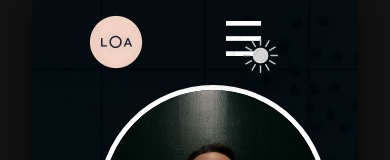
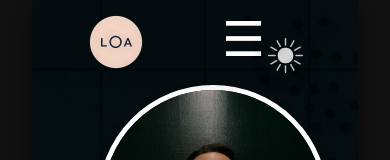
Before and after one commit to Larissa-oa/portifolio, a React (Vite) app: page /about in a window 390 px wide. Shown: the top 160 px of the page. Built offline with nearby package versions, Linux system fonts and the light colour scheme.

Commit message:
responsiveness2

```diff
--- a/src/components/Navbar.jsx
+++ b/src/components/Navbar.jsx
@@ -1,52 +1,54 @@
-import React, { useState } from 'react';
+import React, { useState, useEffect } from 'react';
 import './Navbar.css';
 import logoLOA from '../assets/images/loa-logo.png';
-import { Link } from 'react-router-dom';
+import { Link, useLocation } from 'react-router-dom';
 
-const Navbar = ({isToggled}) => {
+const Navbar = ({ isToggled }) => {
   const [isMenuOpen, setIsMenuOpen] = useState(false);
+  const location = useLocation();
 
   const toggleMenu = () => {
     setIsMenuOpen(!isMenuOpen);
   };
 
-  const closeMenu = ()=> {
-    setIsMenuOpen(false)
-  }
+  const closeMenu = () => {
+    setIsMenuOpen(false);
+  };
+
+  useEffect(() => {
+    setIsMenuOpen(false);
+  }, [location]);
 
   const navbarStyles = {
     backgroundColor: isToggled ? 'rgba(220, 218, 218, 0.03)' : 'rgba(0, 0, 0, 0.04)',
-    transition: 'background-color 0.3s ease'
-  }
+    transition: 'background-color 0.3s ease',
+  };
 
   const navPopupStyles = {
-    backgroundColor: isToggled ? 'rgba(149, 148, 148, 0.87)' : 'rgba(3, 3, 3, 0.92)' ,
-  }
+    backgroundColor: isToggled ? 'rgba(149, 148, 148, 0.87)' : 'rgba(3, 3, 3, 0.92)',
+  };
 
   return (
     <div>
-      <nav style= {navbarStyles}>
+      <nav style={navbarStyles}>
         <div id="main-nav-wrap" className={isMenuOpen ? 'open' : ''}>
           <div className="top-bar">
-          {/* Logo */}
             <div className="logo">
-            <Link to ="/">
+              <Link to="/">
                 <img src={logoLOA} alt="Logo" />
               </Link>
             </div>
 
-          {/* Menu button */}
             <button className="menu-toggle" onClick={toggleMenu}>
               <span>☰</span>
             </button>
 
-          {/* Popup menu */}
             <div className={`menu-popup ${isMenuOpen ? 'open' : ''}`} style={navPopupStyles}>
               <button className="close-button" onClick={closeMenu}>
                 <span>x</span>
               </button>
               <ul className={`main-navigation ${isMenuOpen ? 'open' : ''}`}>
-                <Link to ="/">
+                <Link to="/">
                   <li>Home</li>
                 </Link>
                 <Link to="/about">
@@ -55,7 +57,6 @@
                 <Link to="/portfolio">
                   <li>Portfolio</li>
                 </Link>
-
               </ul>
             </div>
           </div>
--- a/src/pages/HomePage.css
+++ b/src/pages/HomePage.css
@@ -226,4 +226,8 @@
   .intro-content {
     margin-top: -160px;
   }
+
+  .toggle-btn {
+    margin-right: 20px;
+  }
 }
```
Lines whose indentation alone changed are shown as unchanged.
